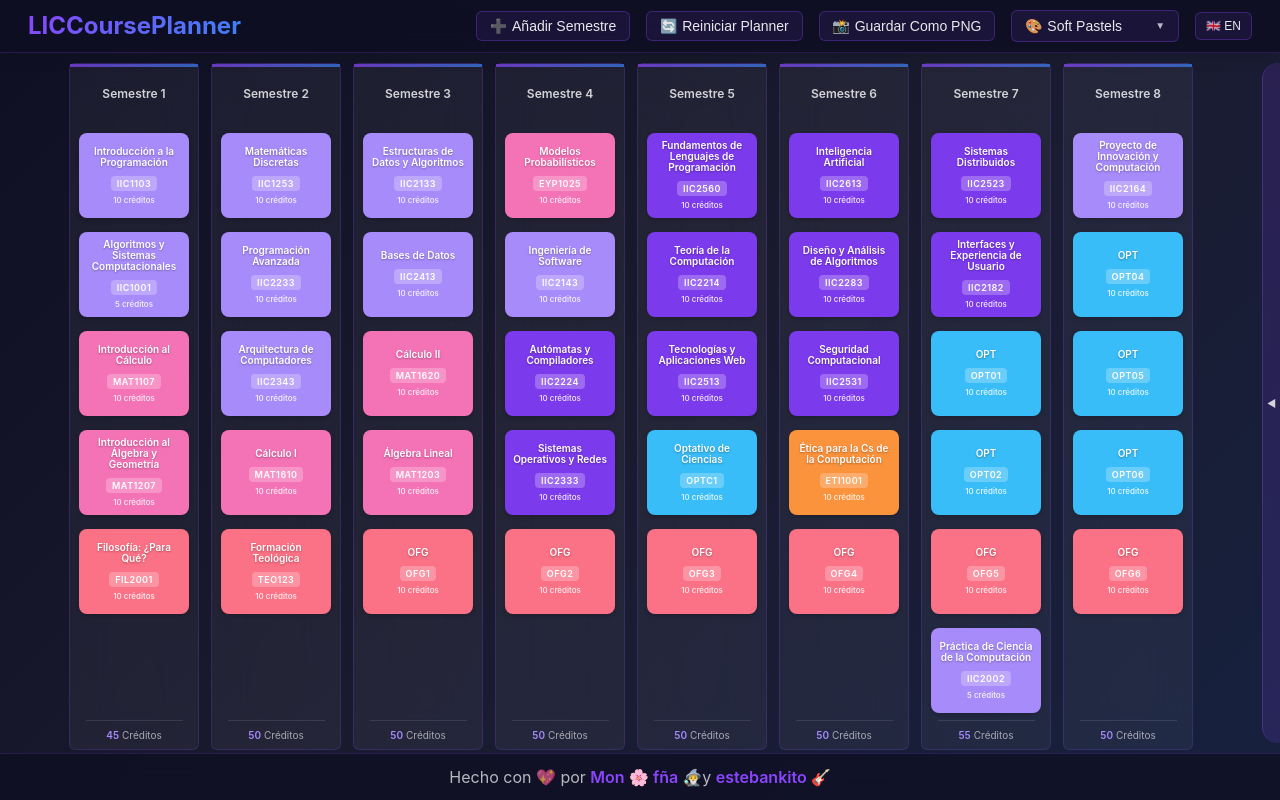
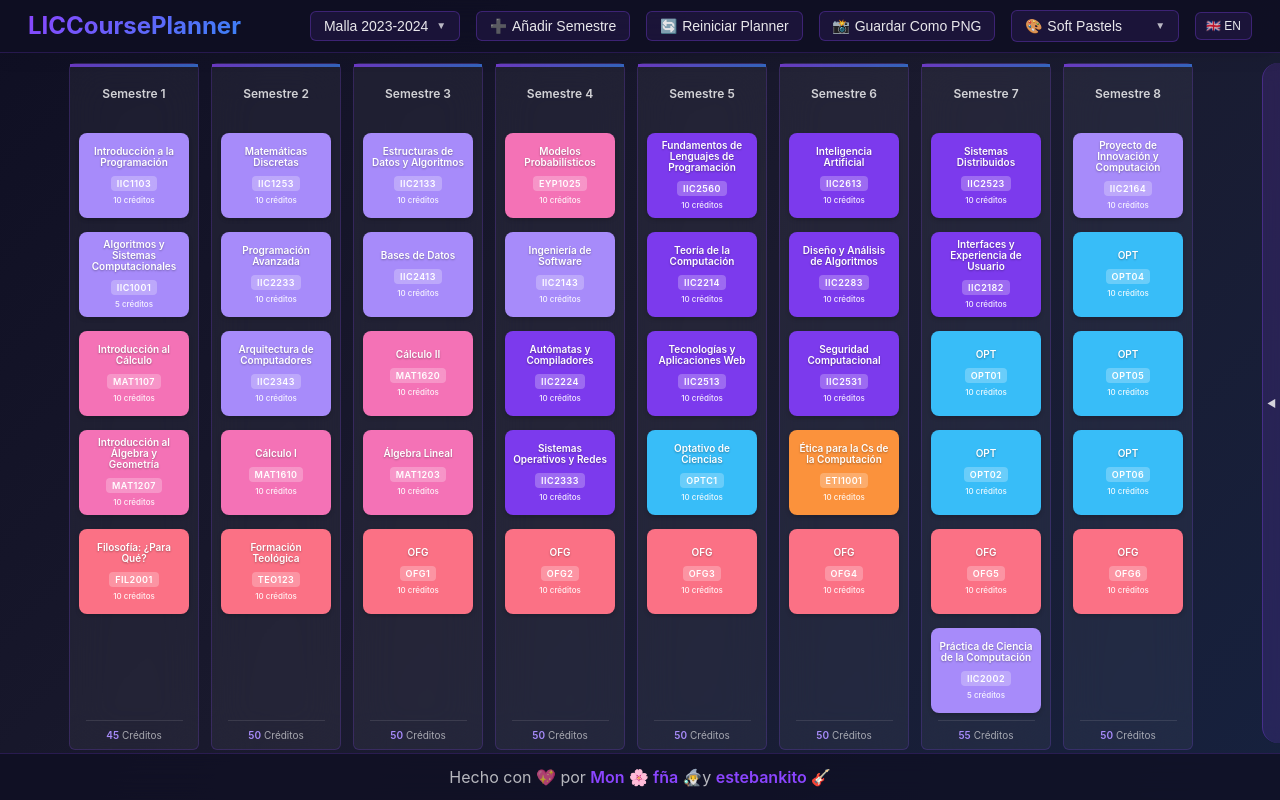
Before and after one commit to mon-b/LICCoursePlanner, a React (Vite) app: page /LICCoursePlanner/planner in a window 1280 px wide. Built offline with nearby package versions, Linux system fonts and the light colour scheme.

Commit message:
fix/reset button not working

```diff
--- /dev/null
+++ b/src/components/GenerationToggle/GenerationToggle.module.css
@@ -0,0 +1,130 @@
+.paletteContainer {
+  position: relative;
+  display: flex;
+  align-items: center;
+  gap: 0.3rem;
+  background: rgba(139, 69, 255, 0.1);
+  border: 1px solid rgba(139, 69, 255, 0.3);
+  border-radius: 6px;
+  padding: 0.4rem 0.8rem;
+  transition: all 0.3s ease;
+  white-space: nowrap;
+  user-select: none;
+}
+
+.paletteContainer:hover {
+  background: rgba(139, 69, 255, 0.2);
+  border-color: rgba(139, 69, 255, 0.5);
+  transform: translateY(-1px);
+  box-shadow: 0 4px 12px rgba(139, 69, 255, 0.2);
+}
+
+.paletteIcon {
+  font-size: 14px;
+  color: rgba(255, 255, 255, 0.9);
+}
+
+.customSelect {
+  position: relative;
+}
+
+.selectButton {
+  background: transparent;
+  border: none;
+  color: rgba(255, 255, 255, 0.9);
+  font-weight: 500;
+  font-size: 14px;
+  cursor: pointer;
+  outline: none;
+  display: flex;
+  align-items: center;
+  gap: 0.5rem;
+  padding: 0;
+  transition: color 0.3s ease;
+}
+
+.selectButton:hover {
+  color: white;
+}
+
+.selectedText {
+  min-width: 100px;
+  text-align: left;
+}
+
+.arrow {
+  font-size: 10px;
+  transition: transform 0.3s ease;
+  color: rgba(255, 255, 255, 0.7);
+}
+
+.arrowUp {
+  transform: rotate(180deg);
+}
+
+.optionsContainer {
+  position: absolute;
+  top: calc(100% + 8px);
+  left: -12px;
+  right: -12px;
+  background: linear-gradient(135deg, rgba(15, 15, 35, 0.98) 0%, rgba(30, 41, 59, 0.98) 100%);
+  backdrop-filter: blur(20px);
+  border: 1px solid rgba(139, 69, 255, 0.3);
+  border-radius: 8px;
+  box-shadow: 0 8px 25px rgba(0, 0, 0, 0.4);
+  z-index: 1000;
+  overflow: hidden;
+  animation: slideDown 0.2s ease-out;
+}
+
+.option {
+  width: 100%;
+  background: transparent;
+  border: none;
+  color: rgba(255, 255, 255, 0.9);
+  font-weight: 500;
+  font-size: 14px;
+  cursor: pointer;
+  outline: none;
+  padding: 12px 16px;
+  display: flex;
+  align-items: center;
+  justify-content: space-between;
+  transition: all 0.3s ease;
+  text-align: left;
+}
+
+.option:hover {
+  background: rgba(139, 69, 255, 0.2);
+  color: white;
+}
+
+.optionSelected {
+  background: rgba(139, 69, 255, 0.15);
+  color: white;
+}
+
+.optionSelected:hover {
+  background: rgba(139, 69, 255, 0.25);
+}
+
+.optionText {
+  flex: 1;
+}
+
+.checkmark {
+  font-size: 12px;
+  color: #8b45ff;
+  font-weight: bold;
+}
+
+@keyframes slideDown {
+  from {
+    opacity: 0;
+    transform: translateY(-10px);
+  }
+  to {
+    opacity: 1;
+    transform: translateY(0);
+  }
+}
--- a/src/pages/PlannerPage/PlannerPage.tsx
+++ b/src/pages/PlannerPage/PlannerPage.tsx
@@ -2,7 +2,7 @@ import React, { useState, useEffect, useCallback, useRef } from 'react';
 import { useTranslation } from 'react-i18next';
 import { Link } from 'react-router-dom';
 import html2canvas from 'html2canvas';
-import { useCoursePlanner } from '../../context/CoursePlannerContext';
+import { useCoursePlanner, GENERATIONS } from '../../context/CoursePlannerContext';
 import { validatePrerequisites, isParityValid } from '../../utils/courseValidation';
 import Semester from '../../components/Semester/Semester';
 import CoursePool from '../../components/CoursePool/CoursePool';
@@ -11,6 +11,7 @@ import CourseSelector from '../../components/CourseSelector/CourseSelector';
 import CourseCreationModal from '../../components/CourseCreationModal/CourseCreationModal';
 import LanguageToggle from '../../components/LanguageToggle/LanguageToggle';
 import PaletteToggle from '../../components/PaletteToggle/PaletteToggle';
+import GenerationToggle from '../../components/GenerationToggle/GenerationToggle';
 import PrerequisiteLines from '../../components/PrerequisiteLines/PrerequisiteLines';
 import DragLayer from '../../components/DragLayer/DragLayer';
 import styles from './PlannerPage.module.css';
@@ -29,7 +30,7 @@ interface DropTarget {
 
 export default function PlannerPage() {
   const { t } = useTranslation();
-  const { state, dispatch, findCourseData } = useCoursePlanner();
+  const { state, dispatch, findCourseData, currentGeneration, switchGeneration } = useCoursePlanner();
 
   const [dragState, setDragState] = useState<DragState>({
     courseId: null,
@@ -229,7 +230,7 @@ export default function PlannerPage() {
 
   const handleResetPlanner = () => {
     if (window.confirm(t('confirmReset'))) {
-      dispatch({ type: 'RESET_PLANNER' });
+      dispatch({ type: 'RESET_PLANNER', payload: { genId: currentGeneration } });
     }
   };
 
@@ -292,6 +293,8 @@ export default function PlannerPage() {
             <h1 className={styles.title}>{t('title')}</h1>
           </Link>
           <div className={styles.headerActions}>
+            <GenerationToggle />
+
             <button className={styles.headerButton} onClick={handleAddSemester}>
               <span className={styles.headerIcon}>➕</span>
               {t('addSemester')}
```
